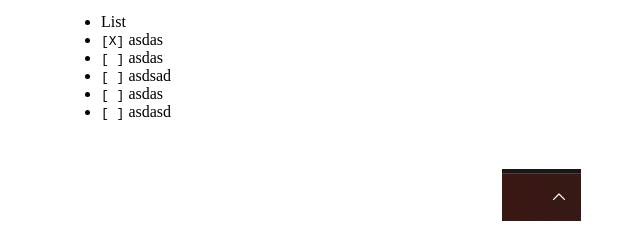
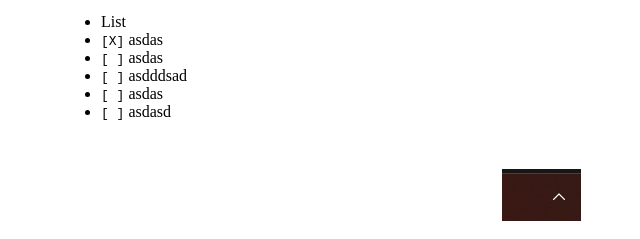
Before and after one commit to SenkiJun/SenkiJun.github.io, a plain HTML site: page index.html in a window 1280 px wide. Shown: the part 199-438 px from the top of the page, 99-739 px from the left. Drawn offline with Linux system fonts and the light colour scheme.

Commit message:
Update index.html

```diff
--- a/index.html
+++ b/index.html
@@ -218,7 +218,7 @@ Wsdfojhısdofjsdoıf jsdoıf jıosd fjıosedfıojsd djıof sd d
 <li>List</li>
 <li class="on"><code>[X]</code> asdas</li>
 <li class="off"><code>[&#xa0;]</code> asdas</li>
-<li class="off"><code>[&#xa0;]</code> asdsad</li>
+<li class="off"><code>[&#xa0;]</code> asdddsad</li>
 <li class="off"><code>[&#xa0;]</code> asdas</li>
 <li class="off"><code>[&#xa0;]</code> asdasd</li>
 </ul>
```
